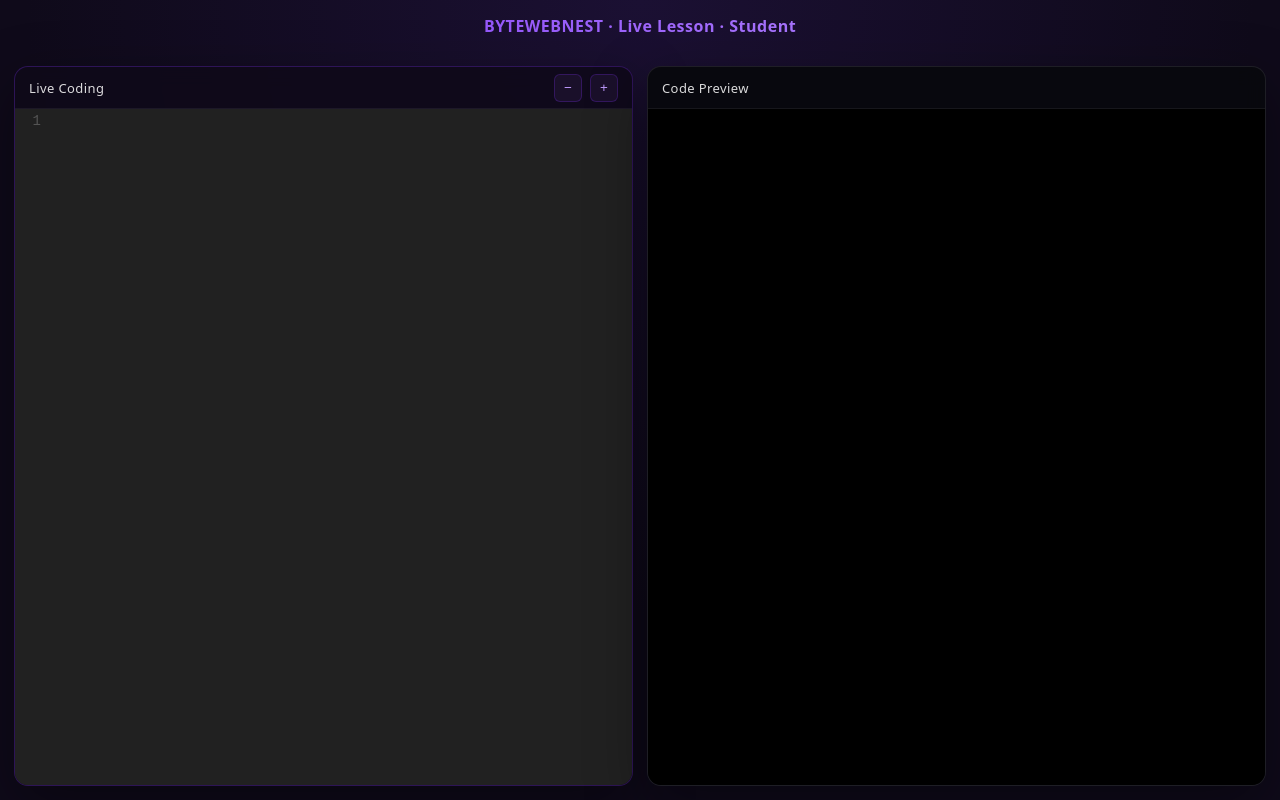
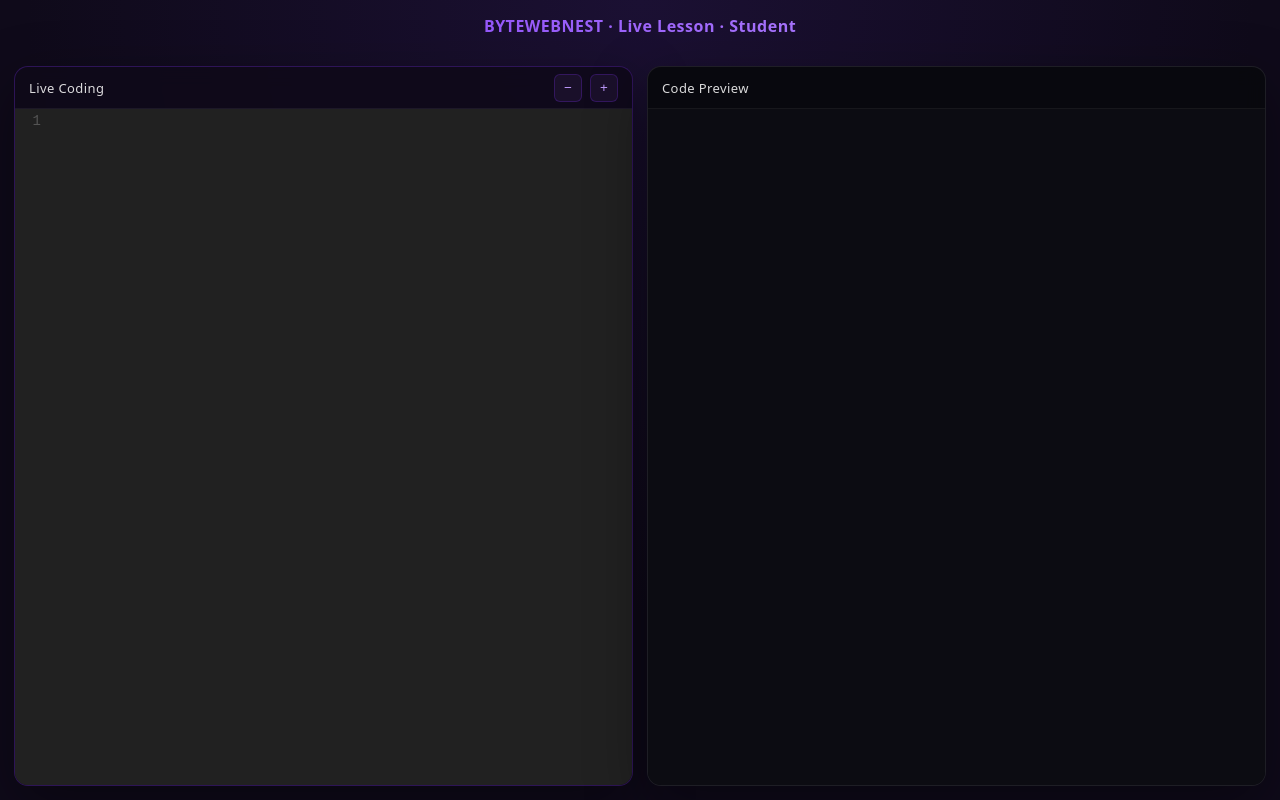
Before and after one commit to admin-bytewebnest/bwn-live-lesson, a website: page public/student.html in a window 1280 px wide. Drawn offline with nearby package versions, Linux system fonts and the light colour scheme.

Commit message:
Переписал дизайн кабинета ученика

```diff
--- a/public/student.html
+++ b/public/student.html
@@ -124,7 +124,7 @@ iframe {
   width:100%;
   height:100%;
   border:none;
-  background:#000;
+  background: rgba(12, 12, 18, 0.95);
 }
 </style>
 </head>
```
